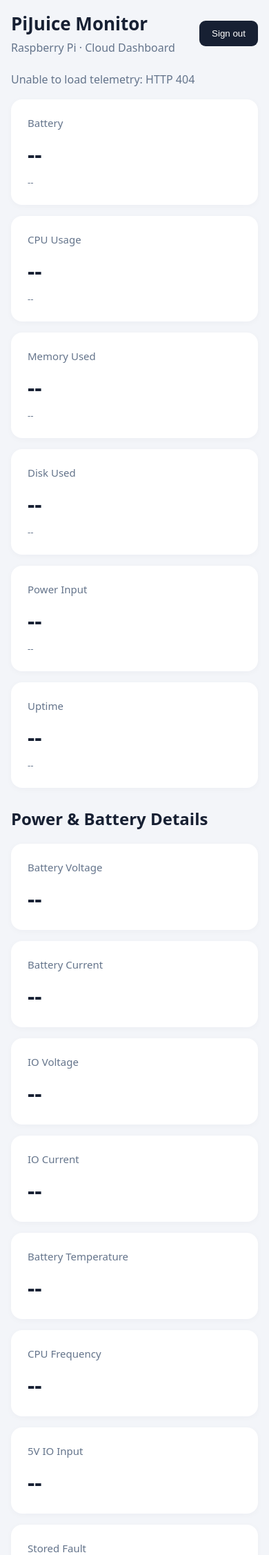
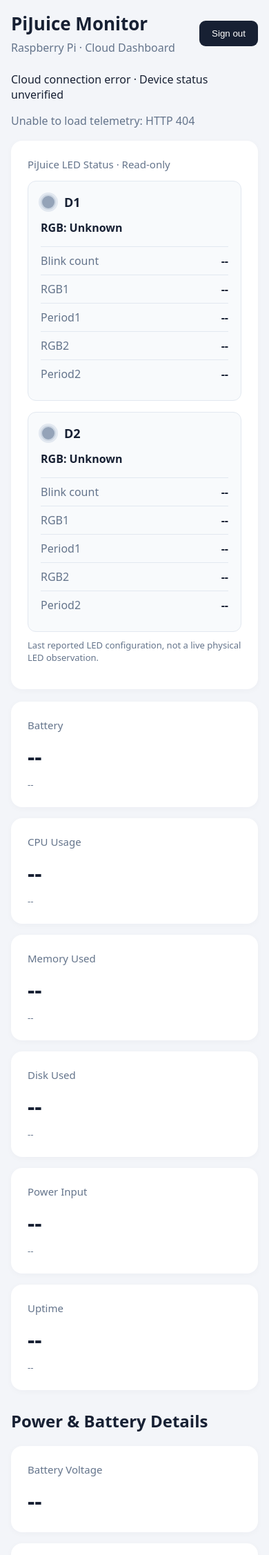
Before and after one commit to nibigi/pijuice-monitor, a FastAPI app: page /dashboard in a window 390 px wide. Shown: the top 2254 px of the page at 69% size. Run offline with FastAPI, Linux system fonts and the light colour scheme; the visitor is signed in with stand-in values (Sample User, id 1); data that the repository does not hold is empty; parts of the project's set-up code (start-up, migrations or seed data) failed here and were passed over.

Commit message:
Update cloud dashboard telemetry display

```diff
--- a/cloud/dashboard_routes.py
+++ b/cloud/dashboard_routes.py
@@ -121,6 +121,7 @@ def dashboard_data(request: Request):
     payload = json.loads(data.get("payload_json") or "{}")
     system = payload.get("system") or {}
     battery_extended = payload.get("battery_extended") or {}
+    leds = payload.get("leds") or {}
 
     return {
         "id": data["id"],
@@ -146,6 +147,7 @@ def dashboard_data(request: Request):
             "disk_free_gb": system.get("disk_free_gb"),
             "uptime_seconds": system.get("uptime_seconds"),
         },
+        "leds": leds,
         "battery_extended": {
             "battery_current_ma": battery_extended.get("battery_current_ma"),
             "io_voltage_mv": battery_extended.get("io_voltage_mv"),
--- a/cloud/templates/dashboard.html
+++ b/cloud/templates/dashboard.html
@@ -33,6 +33,63 @@ button { background: #172033; color: white; border: 0; border-radius: 9px;
   .grid { grid-template-columns: 1fr; }
   .wide { grid-column: span 1; }
 }
+
+/* PiJuice LED read-only display */
+.led-card { margin: 18px 0; }
+.led-grid {
+  display: grid;
+  grid-template-columns: repeat(2, minmax(0, 1fr));
+  gap: 16px;
+}
+.led-panel {
+  min-width: 0;
+  border: 1px solid #e2e8f0;
+  background: #f8fafc;
+  border-radius: 12px;
+  padding: 18px;
+}
+.led-heading {
+  display: flex;
+  align-items: center;
+  gap: 12px;
+  margin-bottom: 14px;
+}
+.led-heading h3 { margin: 0; font-size: 18px; }
+.led-dot {
+  width: 22px;
+  height: 22px;
+  flex: none;
+  border-radius: 50%;
+  background: #94a3b8;
+  border: 2px solid #cbd5e1;
+  box-shadow: 0 0 0 3px #e2e8f0;
+}
+.led-rgb {
+  font-size: 16px;
+  font-weight: 650;
+  font-variant-numeric: tabular-nums;
+  margin-bottom: 16px;
+}
+.led-details { margin: 0; }
+.led-details > div {
+  display: flex;
+  justify-content: space-between;
+  gap: 12px;
+  padding: 9px 0;
+  border-top: 1px solid #e2e8f0;
+}
+.led-details dt { color: #64748b; }
+.led-details dd {
+  margin: 0;
+  font-weight: 600;
+  font-variant-numeric: tabular-nums;
+  text-align: right;
+  overflow-wrap: anywhere;
+}
+@media (max-width: 600px) {
+  .led-grid { grid-template-columns: 1fr; }
+}
+
 </style>
 </head>
 <body>
@@ -47,7 +104,44 @@ button { background: #172033; color: white; border: 0; border-radius: 9px;
     <button type="submit">Sign out</button>
   </form>
 </header>
+<p id="device-status" role="status">Device: Checking...</p>
 <p id="status" role="status">Loading telemetry...</p>
+
+<section class="card led-card" aria-labelledby="led-heading">
+  <h2 id="led-heading">PiJuice LED Status · Read-only</h2>
+  <div class="led-grid">
+    <article class="led-panel">
+      <div class="led-heading">
+        <span id="led-d1-dot" class="led-dot" aria-hidden="true"></span>
+        <h3>D1</h3>
+      </div>
+      <div id="led-d1" class="led-rgb">RGB: Unknown</div>
+      <dl class="led-details">
+        <div><dt>Blink count</dt><dd id="led-d1-count">--</dd></div>
+        <div><dt>RGB1</dt><dd id="led-d1-rgb1">--</dd></div>
+        <div><dt>Period1</dt><dd id="led-d1-period1">--</dd></div>
+        <div><dt>RGB2</dt><dd id="led-d1-rgb2">--</dd></div>
+        <div><dt>Period2</dt><dd id="led-d1-period2">--</dd></div>
+      </dl>
+    </article>
+    <article class="led-panel">
+      <div class="led-heading">
+        <span id="led-d2-dot" class="led-dot" aria-hidden="true"></span>
+        <h3>D2</h3>
+      </div>
+      <div id="led-d2" class="led-rgb">RGB: Unknown</div>
+      <dl class="led-details">
+        <div><dt>Blink count</dt><dd id="led-d2-count">--</dd></div>
+        <div><dt>RGB1</dt><dd id="led-d2-rgb1">--</dd></div>
+        <div><dt>Period1</dt><dd id="led-d2-period1">--</dd></div>
+        <div><dt>RGB2</dt><dd id="led-d2-rgb2">--</dd></div>
+        <div><dt>Period2</dt><dd id="led-d2-period2">--</dd></div>
+      </dl>
+    </article>
+  </div>
+  <p class="detail">Last reported LED configuration, not a live physical LED observation.</p>
+</section>
+
 <div class="grid">
   <section class="card">
     <h2>Battery</h2>
@@ -112,8 +206,11 @@ button { background: #172033; color: white; border: 0; border-radius: 9px;
   <div class="value" id="io-status">--</div>
 </section>
 <section class="card">
-  <h2>Stored Fault</h2>
+  <h2>Stored Fault · Historical</h2>
   <div class="value" id="stored-fault">--</div>
+  <p class="detail">
+    Recorded by PiJuice. Not necessarily an active fault.
+  </p>
 </section>
 </div>
 
@@ -179,6 +276,36 @@ const el = id => document.getElementById(id);
 const fmt = (v, digits=1) =>
   v == null || !Number.isFinite(Number(v)) ? "--" : Number(v).toFixed(digits);
 const percent = v => fmt(v, 0) + (v == null ? "" : "%");
+const OFFLINE_AFTER_SECONDS = 150;
+let lastReceivedAt = null;
+let cloudConnectionError = false;
+
+function updateDeviceStatus() {
+  const target = el("device-status");
+
+  if (cloudConnectionError) {
+    target.textContent = "Cloud connection error · Device status unverified";
+    return;
+  }
+
+  if (!lastReceivedAt) {
+    target.textContent = "Device: Unknown · No valid telemetry timestamp";
+    return;
+  }
+
+  const age = (Date.now() - lastReceivedAt) / 1000;
+
+  if (!Number.isFinite(age) || age < -30) {
+    target.textContent = "Device: Unknown · Invalid telemetry time";
+  } else if (age <= OFFLINE_AFTER_SECONDS) {
+    target.textContent = "Device: Online · Last seen " +
+      Math.max(0, Math.floor(age)) + " seconds ago";
+  } else {
+    target.textContent = "Device: Offline · Last seen " +
+      Math.floor(age) + " seconds ago · Values below are historical";
+  }
+}
+
 async function refresh() {
   try {
     const response = await fetch("/dashboard/data", {
@@ -190,6 +317,12 @@ async function refresh() {
     }
     if (!response.ok) throw new Error("HTTP " + response.status);
     const d = await response.json();
+    cloudConnectionError = false;
+    const received = typeof d.received_at === "string"
+      ? d.received_at : "";
+    const parsed = Date.parse(received);
+    lastReceivedAt = received && Number.isFinite(parsed) ? parsed : null;
+    updateDeviceStatus();
     const s = d.system || {};
     el("battery").textContent = percent(d.charge_percent);
     el("battery-status").textContent = d.battery_status || "--";
@@ -208,6 +341,46 @@ async function refresh() {
     el("uptime").textContent = s.uptime_seconds == null ? "--"
       : fmt(s.uptime_seconds / 3600, 1) + " h";
     el("device").textContent = d.device_id || "--";
+
+    const leds = d.leds || {};
+    for (const led of ["D1", "D2"]) {
+      const entry = leds[led] || {};
+      const key = led.toLowerCase();
+      const rgb = entry.state;
+      const validRgb = value =>
+        Array.isArray(value) && value.length === 3 &&
+        value.every(x => Number.isInteger(x) && x >= 0 && x <= 255);
+
+      const valid = validRgb(rgb);
+      const dot = el("led-" + key + "-dot");
+      dot.style.backgroundColor = valid
+        ? `rgb(${rgb.join(",")})` : "#94a3b8";
+
+      el("led-" + key).textContent = valid
+        ? "RGB: " + rgb.join(", ")
+        : "RGB: Unknown";
+
+      const blink = entry.blink;
+      const available = blink && typeof blink === "object" &&
+        !Array.isArray(blink);
+
+      const fields = {
+        count: available && Number.isInteger(blink.count)
+          ? String(blink.count) : "--",
+        rgb1: available && validRgb(blink.rgb1)
+          ? blink.rgb1.join(", ") : "--",
+        period1: available && Number.isInteger(blink.period1) &&
+          blink.period1 >= 0 ? blink.period1 + " ms" : "--",
+        rgb2: available && validRgb(blink.rgb2)
+          ? blink.rgb2.join(", ") : "--",
+        period2: available && Number.isInteger(blink.period2) &&
+          blink.period2 >= 0 ? blink.period2 + " ms" : "--"
+      };
+
+      for (const [field, value] of Object.entries(fields)) {
+        el("led-" + key + "-" + field).textContent = value;
+      }
+    }
 
     const ext = d.battery_extended || {};
     el("battery-voltage").textContent = fmt(d.voltage_v, 3) + " V";
@@ -231,11 +404,14 @@ async function refresh() {
     el("status").textContent = "Latest record #" + d.id
       + " · Refreshed " + new Date().toLocaleTimeString();
   } catch (err) {
+    cloudConnectionError = true;
+    updateDeviceStatus();
     el("status").textContent = "Unable to load telemetry: " + err.message;
   }
 }
 refresh();
 setInterval(refresh, 30000);
+setInterval(updateDeviceStatus, 1000);
 
 
 function drawSystemChart(svgId, records, field, unit, color, fixedMax) {
```
